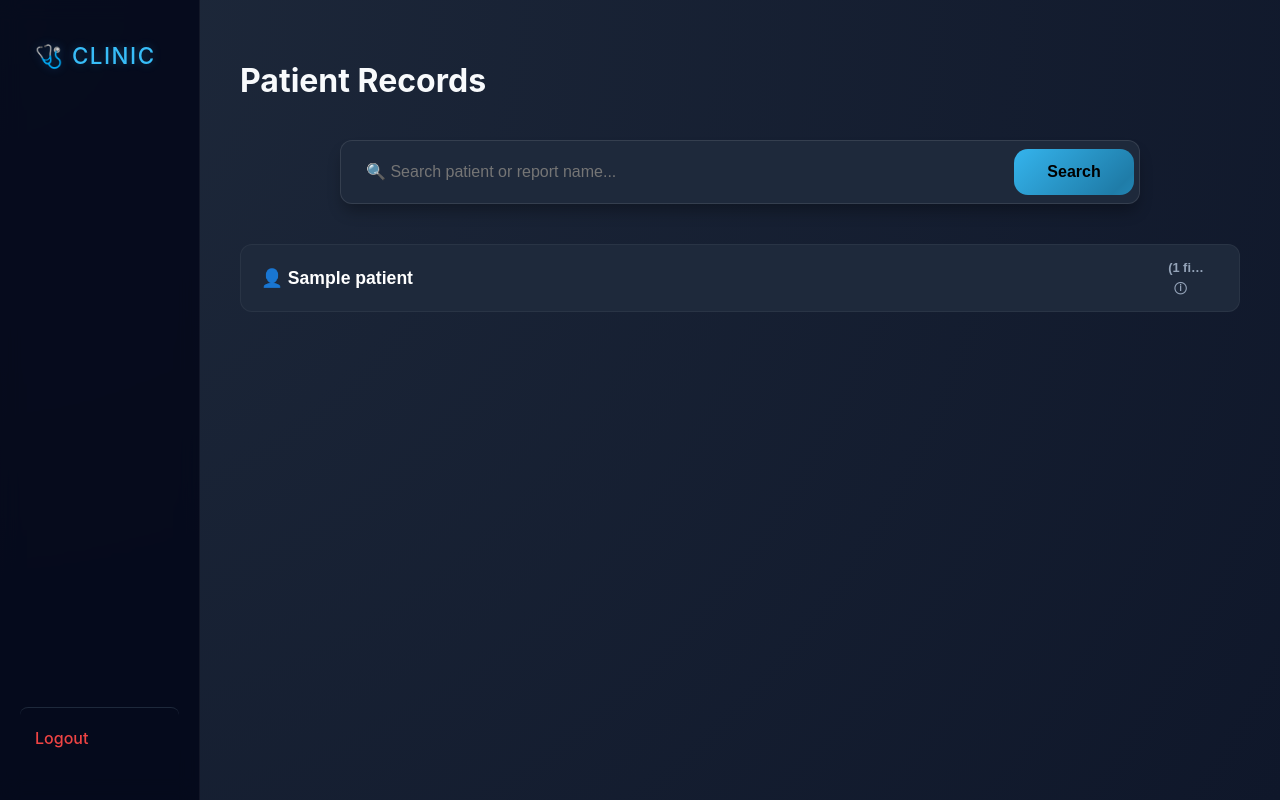
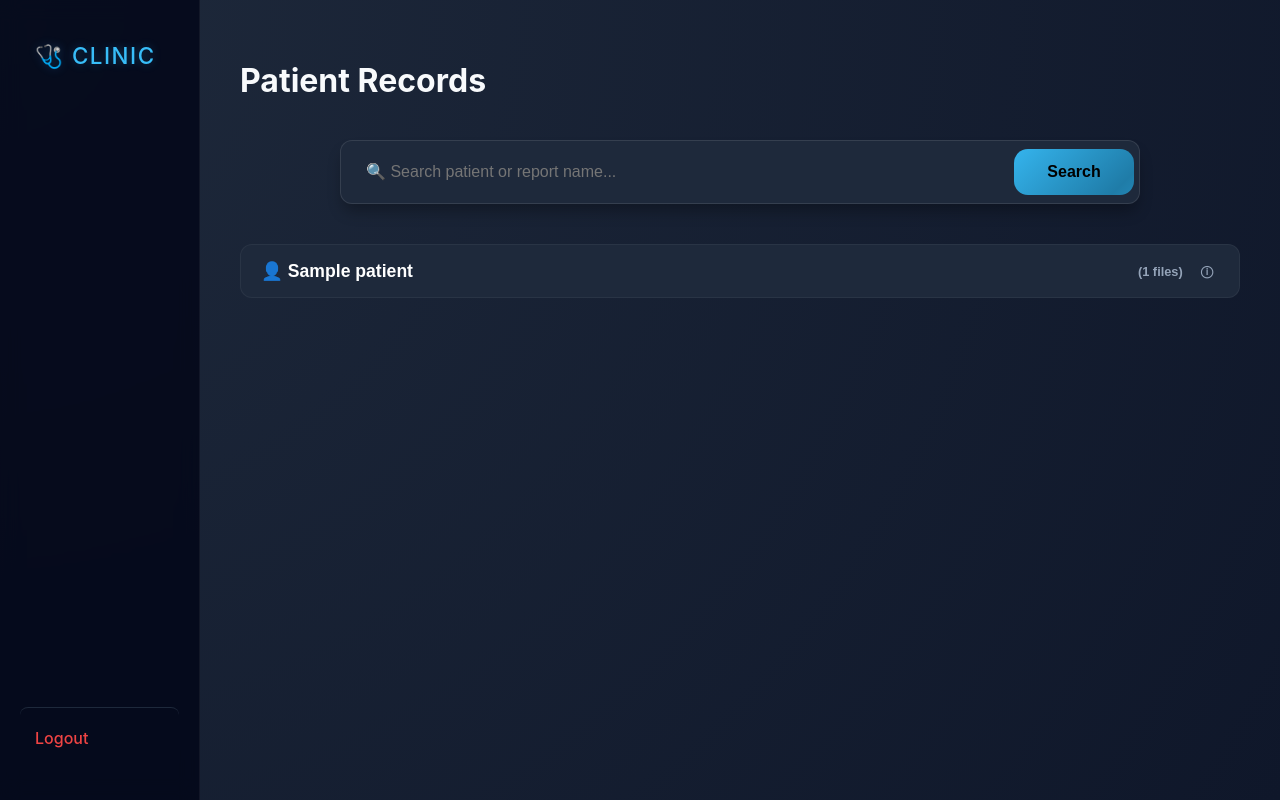
Before and after one commit to omkar142web/patient-report-site, a Flask app: template templates/reports.html in a window 1280 px wide. Run offline with Flask 3, Linux system fonts and the light colour scheme; the template is opened without the code that fills it: most values are stand-ins (such as "Sample title", 1, 10 or a date in 2020); grey boxes marked "Sample" are stand-in pictures.

Commit message:
fix: Patient list row — truncate NAME only, keep right side intact, before info and files was also shrinking , it may fix now

```diff
--- a/static/style.css
+++ b/static/style.css
@@ -797,12 +797,33 @@ input:focus {
 
 
 
-/* --- Truncate long patient names in list rows --- */
+/* =========================================================
+   Patient list row — truncate NAME only, keep right side intact
+   ========================================================= */
 
-.patient-toggle span:first-child {
-    display: block;
-    max-width: 75%;           /* controls how much space name can use */
+.patient-toggle {
+    display: flex;
+    align-items: center;
+    gap: 10px;
+}
+
+/* Patient name (LEFT) */
+.patient-name {
+    flex: 1;                  /* take remaining space */
+    min-width: 0;             /* REQUIRED for ellipsis */
     white-space: nowrap;
     overflow: hidden;
     text-overflow: ellipsis;
 }
+
+/* Right side: (n files) + ⓘ */
+.patient-info-wrapper {
+    display: flex;
+    align-items: center;
+    gap: 6px;
+    flex-shrink: 0;           /* NEVER shrink */
+}
+
+.file-count-text {
+    white-space: nowrap;      /* keep "(n files)" intact */
+}
--- a/templates/index.html
+++ b/templates/index.html
@@ -27,7 +27,7 @@
         <input
           type="text"
           name="patient"
-          placeholder="Enter Patient's Number/ Name here 🤧"
+          placeholder="Enter Patient's Number/ Name here 😗"
           required
         />
 
--- a/templates/reports.html
+++ b/templates/reports.html
@@ -45,7 +45,7 @@
 
         <section class="patient-section">
           <button class="patient-toggle" onclick="togglePatient('{{ loop.index }}')">
-  <span>👤 {{ patient }}</span>
+  <span class="patient-name">👤 {{ patient }}</span>
 
 
   <div class="patient-info-wrapper" onclick="event.stopPropagation()">
```
